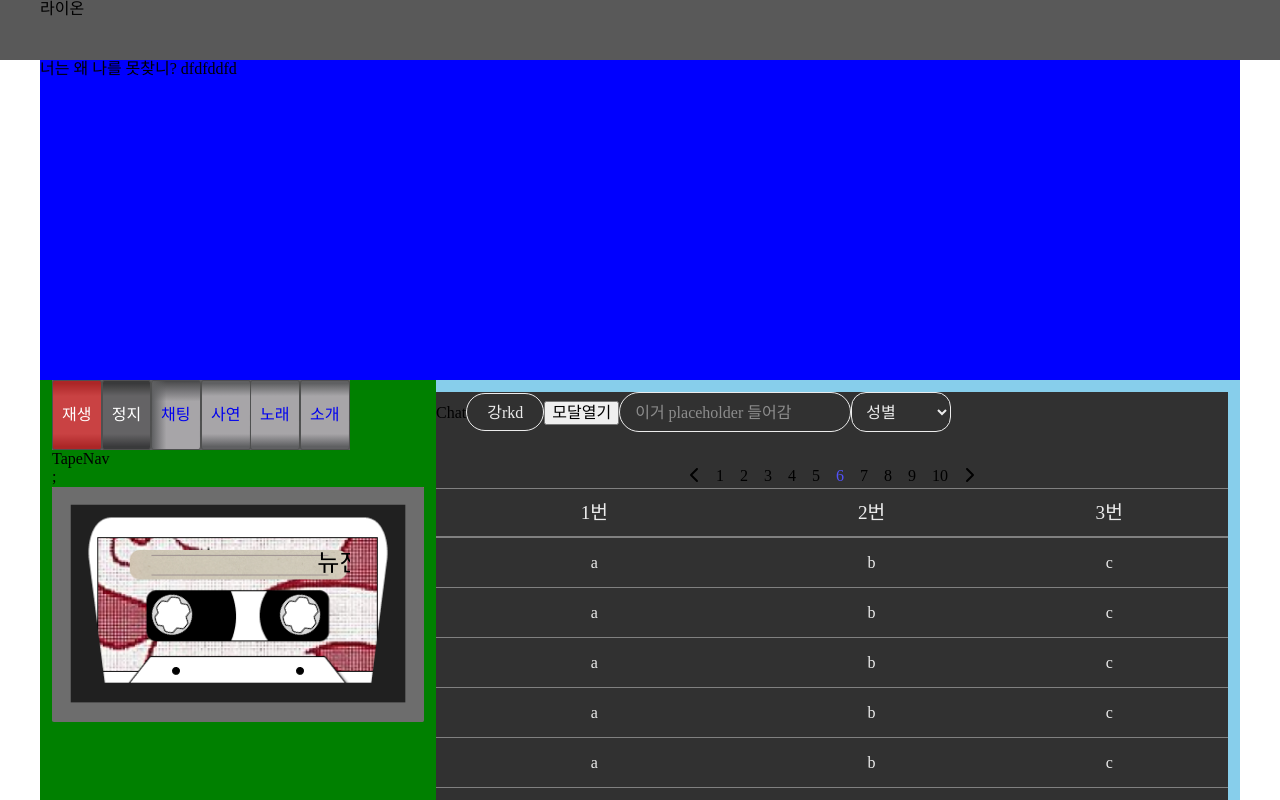
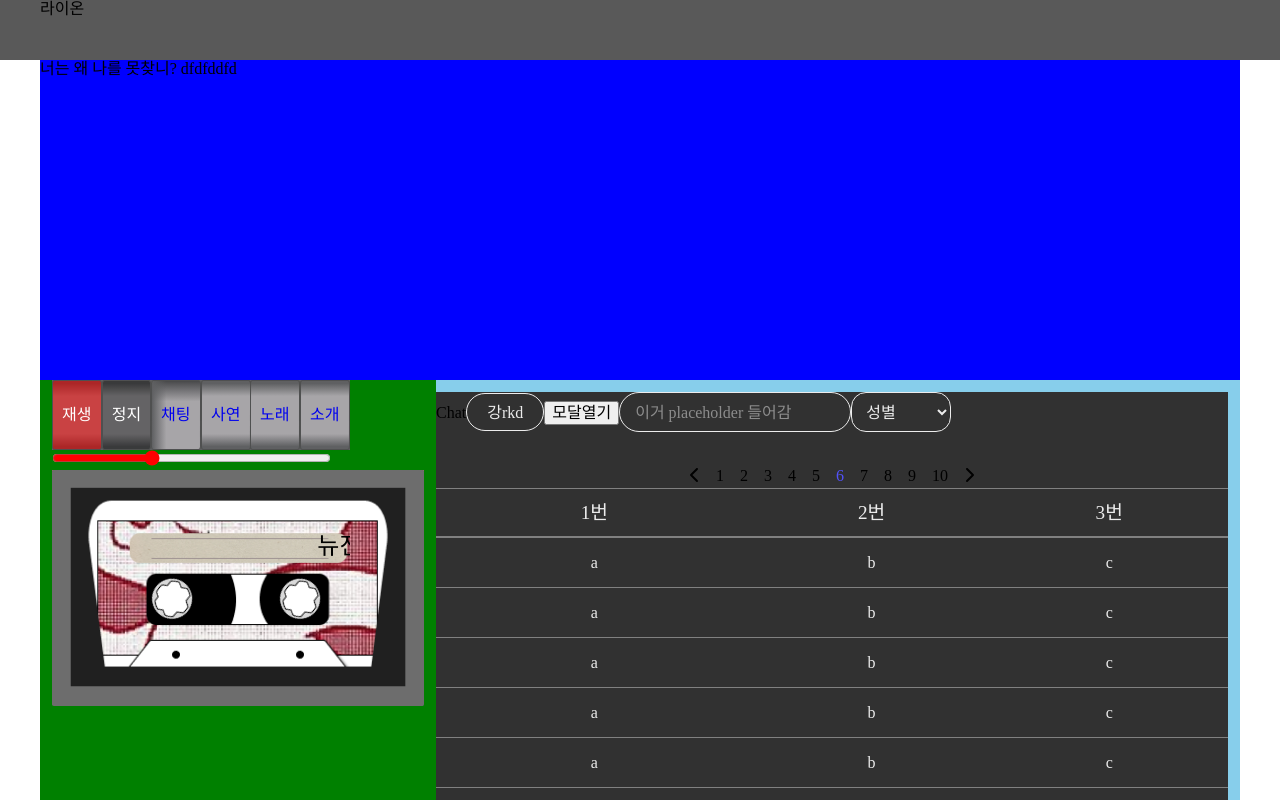
Before and after one commit to parkdh9018/musicat, a React (Vite) app in the folder frontend/musicat/: page / in a window 1280 px wide. Shown: the top 800 px of the page. Built offline with nearby package versions, Linux system fonts and the light colour scheme; a web font is replaced by a local one.

Commit message:
[FEAT]TapeNav - VolumeBar 컴포넌트 생성

```diff
--- a/frontend/musicat/src/components/sideNav/tapeNav/TapeNav.tsx
+++ b/frontend/musicat/src/components/sideNav/tapeNav/TapeNav.tsx
@@ -1,12 +1,13 @@
 import React from "react";
 import { TapeButtons } from "./tapeButtons/TapeButtons";
 import { Tape } from "@/components/sideNav/tapeNav/Tape/Tape";
+import { VolumeBar } from "./volumeBar/VolumeBar";
 
 export const TapeNav = () => {
   return (
     <>
       <TapeButtons />
-      <div>TapeNav</div>;
+      <VolumeBar />
       <Tape />
     </>
   );
--- /dev/null
+++ b/frontend/musicat/src/components/sideNav/tapeNav/volumeBar/VolumeBar.module.css
@@ -0,0 +1,5 @@
+.rangeInput {
+  width: 75%;
+  border-radius: 8px;
+  accent-color: red;
+}/*# sourceMappingURL=VolumeBar.module.css.map */
--- /dev/null
+++ b/frontend/musicat/src/components/sideNav/tapeNav/volumeBar/VolumeBar.module.scss
@@ -0,0 +1,5 @@
+.rangeInput {
+  width: 75%;
+  border-radius: 8px;
+  accent-color: red;
+}
--- /dev/null
+++ b/frontend/musicat/src/components/sideNav/tapeNav/volumeBar/VolumeBar.tsx
@@ -0,0 +1,15 @@
+import { useState } from "react";
+import style from "./VolumeBar.module.css";
+
+export const VolumeBar = () => {
+  return (
+    <input
+      type="range"
+      className={style.rangeInput}
+      min="0"
+      max="100"
+      defaultValue={35}
+      step="1"
+    />
+  );
+};
```
Also changed, not shown: 1 other file (tests, documents, lock files or other folders).
